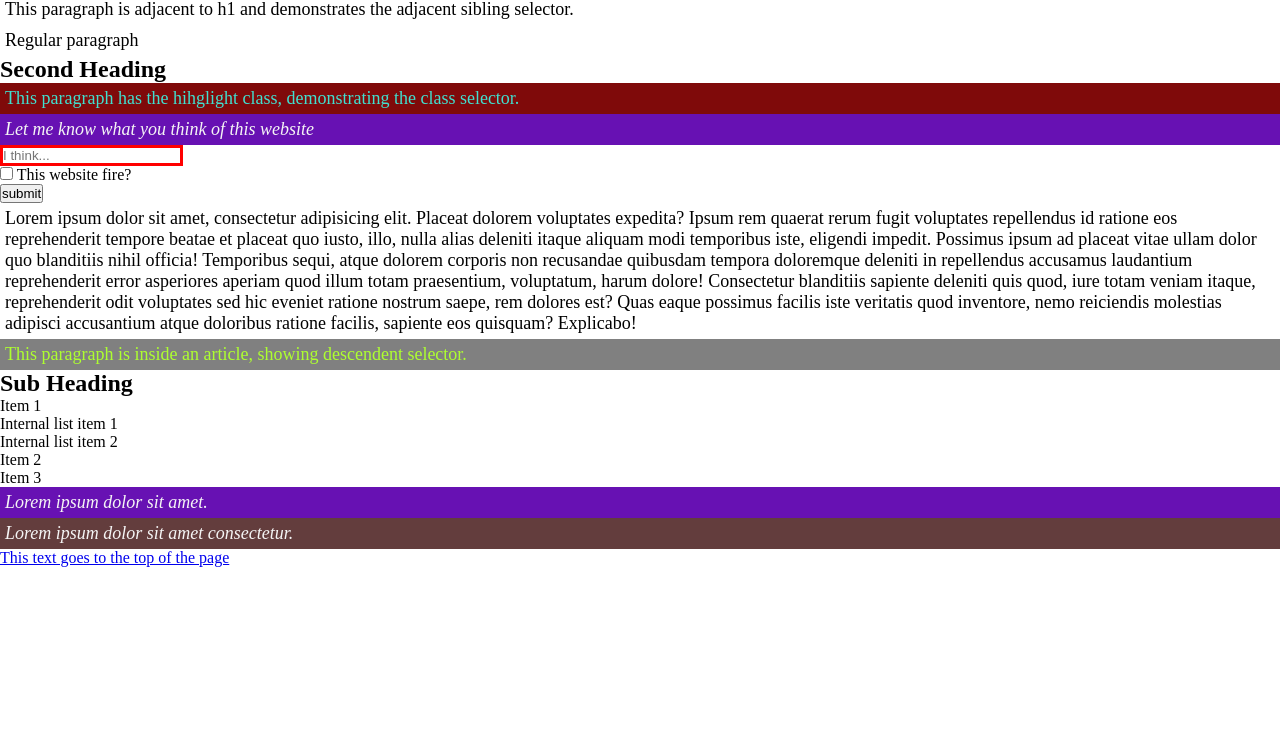
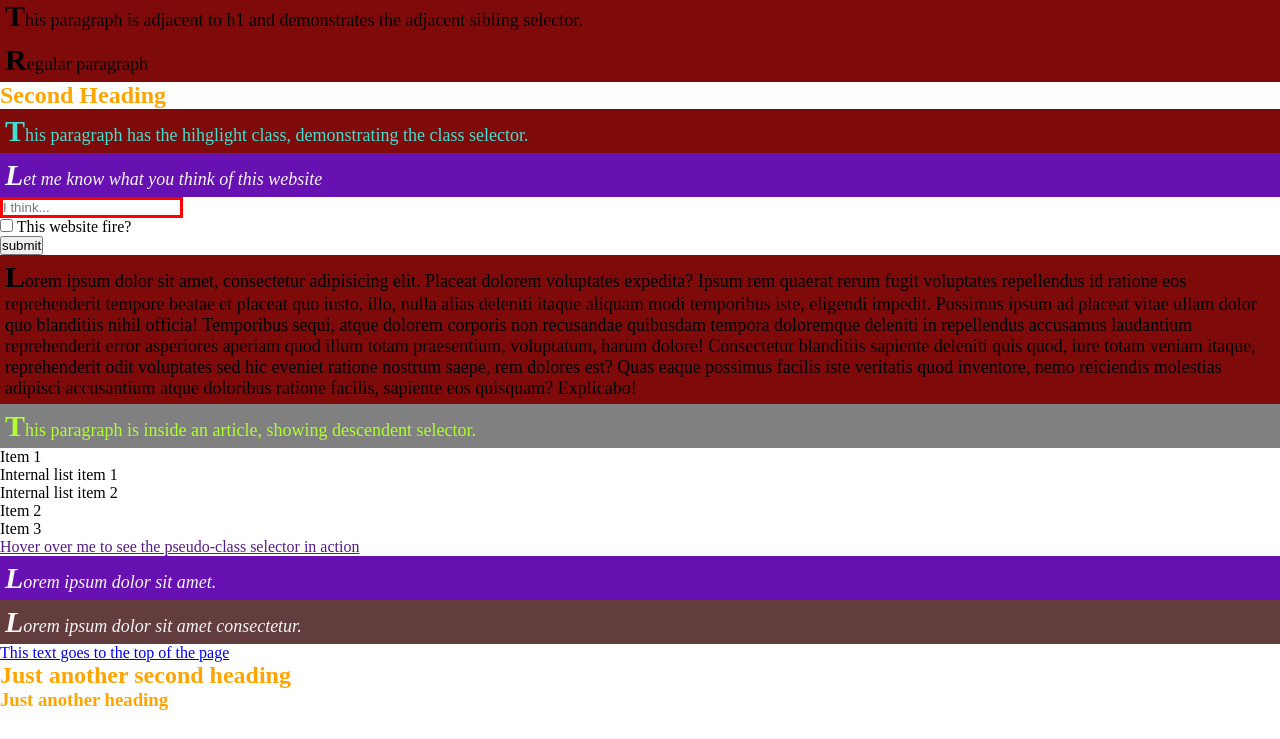
Before and after one commit to MdHananSjd/Web-Dev-Journal, a plain HTML site: page css/03_selectors/selectors.html in a window 1280 px wide. Shown: the part 61-800 px from the top of the page. Drawn offline with Linux system fonts and the light colour scheme.

Commit message:
Messing around with general and pseudo class selectors

```diff
--- a/css/03_selectors/selectors.html
+++ b/css/03_selectors/selectors.html
@@ -29,7 +29,7 @@
         input[type = "text"]{
             border: 3px solid red;
         }
-
+         /*Descendent Selector*/
         article p{
             background-color: grey;
             color: greenyellow;
@@ -41,12 +41,43 @@
             color: whitesmoke;
         }
 
+        /*Adjacent sibling selector*/
         div > p{
             background-color: #6711b3;
         }
 
-        h2+p{
+        /*General sibling selector*/
+        h1 ~ p{
             background-color: #7f0a0a;
+        }
+
+        /*Pseudo Element selector*/
+        a:hover{
+            background-color: greenyellow;
+            text-decoration: none;
+            padding: 0px;
+            color: #333;
+            padding: 4px;
+            margin: 4px;
+        }
+
+        p:hover{
+            background-color: greenyellow;
+        }
+
+        ul li:active{
+            background-color: green;
+        }
+
+        /*Pseudo element selector*/
+        p::first-letter{
+            font-weight: bolder;
+            font-size: 30px;
+        }
+
+        /*Grouping selector*/
+        h1,h2,h3{
+            color: orange;
         }
 
     </style>
@@ -93,8 +124,6 @@
         </p>
     </article>
 
-    <h2>Sub Heading</h2>
-
     <ul>
         <li>Item 1</li>
         <ul>
@@ -104,6 +133,8 @@
         <li>Item 2</li>
         <li>Item 3</li>
     </ul>
+
+    <a href="">Hover over me to see the pseudo-class selector in action</a>
 
     <div>
         <p>
@@ -119,6 +150,11 @@
     <a href="#">This text goes to the top of the page
     </a>
 
+    <h2>
+        Just another second heading
+    </h2>
+
+    <h3>Just another heading</h3>
 
 </body>
 </html>
```
